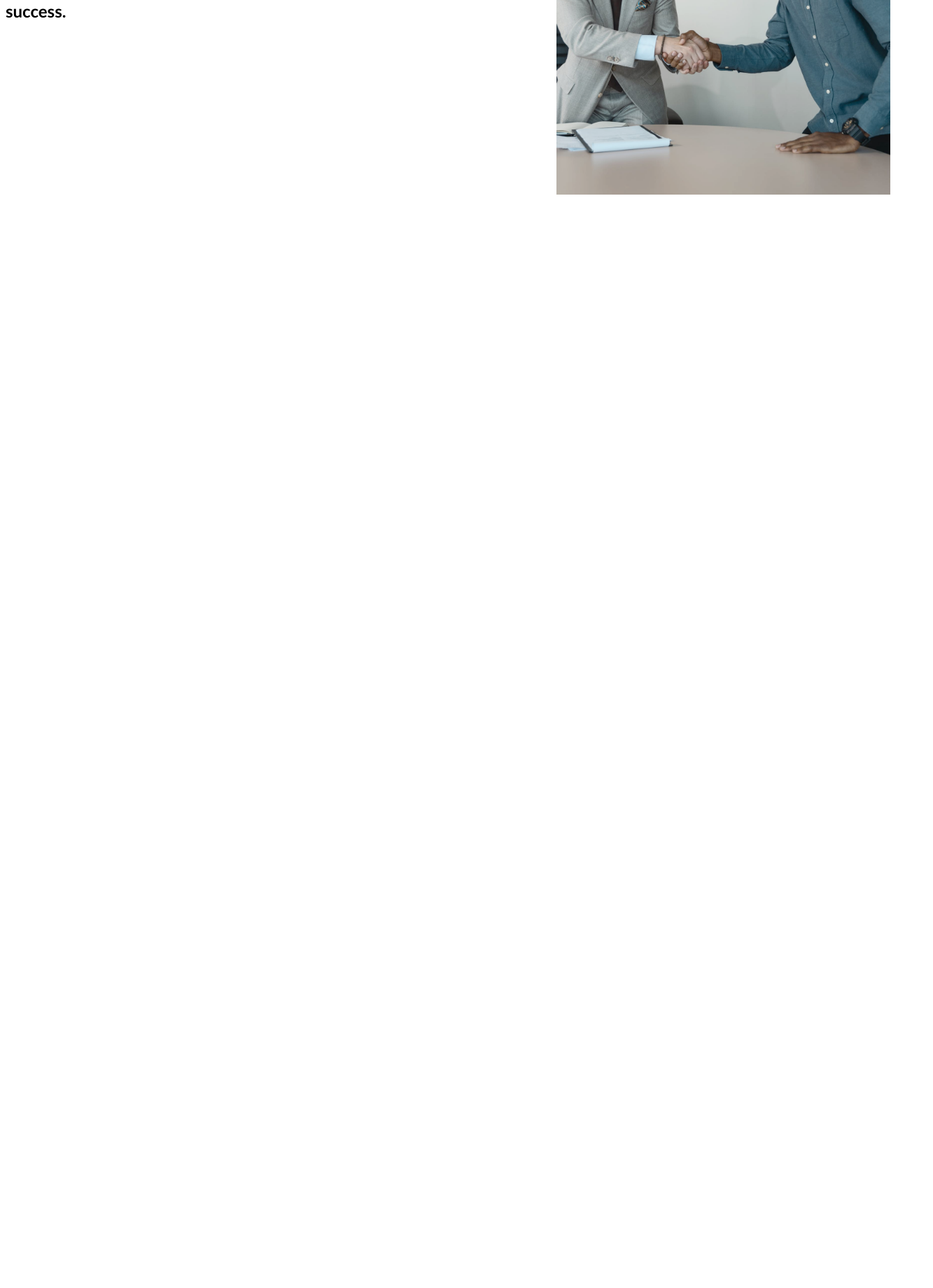
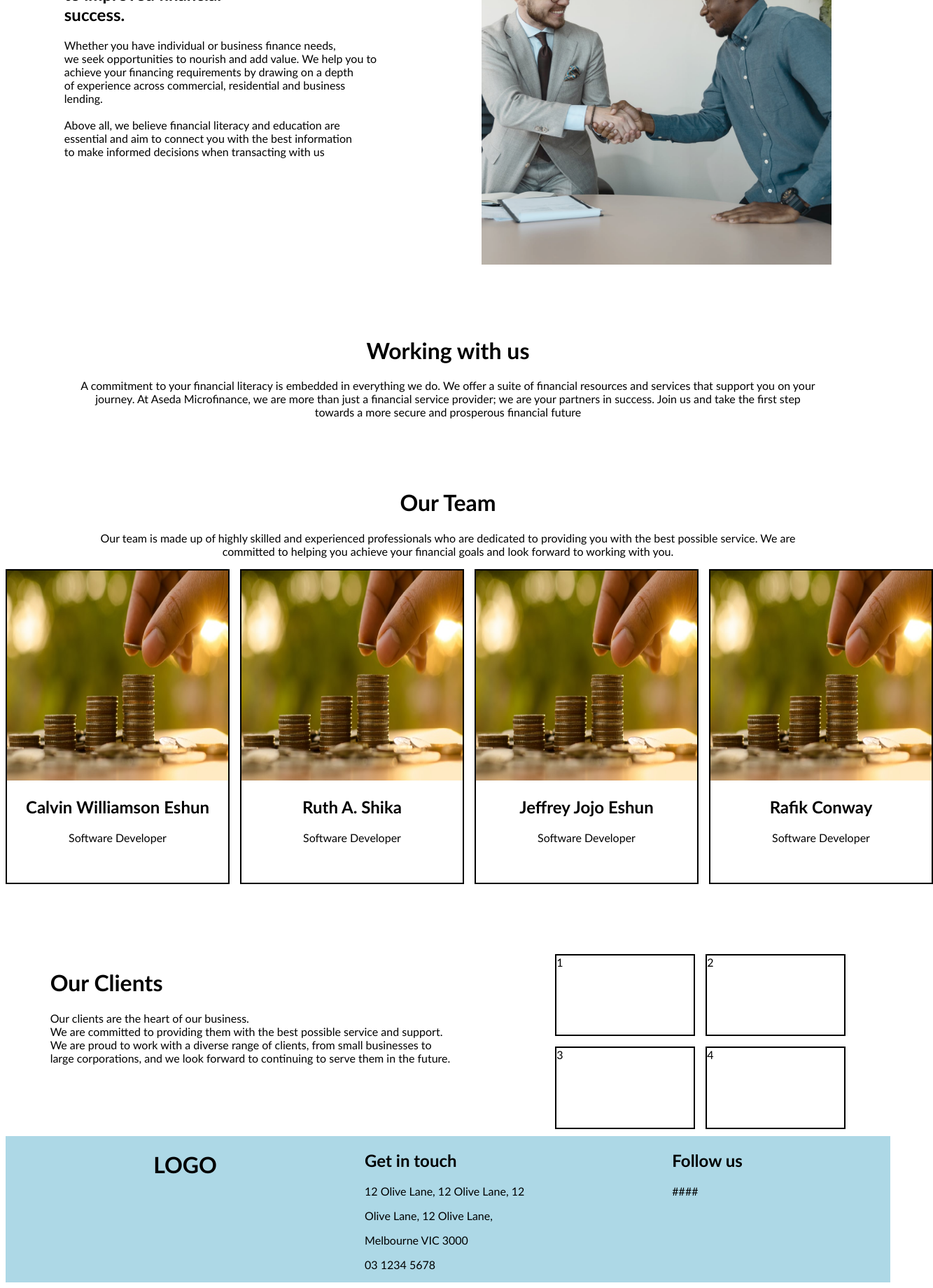
Before and after one commit to Jeffrey-Eshun/aseda_micro, a React (Vite) app: page /about in a window 1280 px wide. Shown: the part 837-2677 px from the top of the page at 70% size, 1333 px wide, since content can reach past the window. Before the commit the page ends 1123 px from the top, so only its background shows below. Built offline with nearby package versions, Linux system fonts and the light colour scheme.

Commit message:
about and contact pages

```diff
--- a/src/App.jsx
+++ b/src/App.jsx
@@ -4,6 +4,7 @@ import Navbar from './Components/Navbar'
 import './navbar.css';
 import './index.css'
 import './about.css'
+import './contact.css'
 
 function App() {
 
--- a/src/Pages/AboutPage.jsx
+++ b/src/Pages/AboutPage.jsx
@@ -1,6 +1,7 @@
 import React from "react";
 import Business from "../img/business.jpg";
 import Coop from "../img/cooporate.png"
+import Diff from "../img/diff.jpg"
 
 function AboutPage() {
   return (
@@ -11,21 +12,99 @@ function AboutPage() {
       </div>
 
       <div className="text">
+
+        <div className="text-2">
         <h2 className="fine">
           Financial literacy is the key <br /> to improved financial <br />
           success.
         </h2>
         <p className="sum">
-          Whether you have individual or business finance needs, we seek
-          opportunities to nourish and add value. We help you to achieve your
-          financing requirements by drawing on a depth of experience across
-          commercial, residential and business lending. Above all, we believe
-          financial literacy and education are essential and aim to connect you
-          with the best information to make informed decisions when transacting
+          Whether you have individual or business finance needs,<br/> we seek
+          opportunities to nourish and add value. We help you to<br/> achieve your
+          financing requirements by drawing on a depth<br/> of experience across
+          commercial, residential and business<br/> lending. <br/><br/>Above all, we believe
+          financial literacy and education are<br/> essential and aim to connect you
+          with the best information<br/> to make informed decisions when transacting
           with us
         </p>
-        <img src={Coop} alt="cooperate" className="cooperate" />
+
+        </div>
+         <div className="cooperate">
+          <img src={Coop} alt="cooperate" />
+        </div>
       </div>
+
+      <div className="work">
+        <h1>Working with us</h1>
+        <p>A commitment to your financial literacy is embedded in everything we do. We offer a suite of financial resources and services that support you on your journey. At Aseda Microfinance, we are more than just a financial service provider; we are your partners in success. Join us and take the first step towards a more secure and prosperous financial future</p>
+      </div>
+
+      <div className="team">
+        <h1>Our Team</h1>
+        <p>Our team is made up of highly skilled and experienced professionals who are dedicated to providing
+          you with the best possible service. We are committed to helping you achieve your financial goals and
+          look forward to working with you.</p>
+      </div>
+
+      <div className="team-2">
+        <div className="squad">
+          <img src={Diff} alt="diff" className="diff" />
+          <figcaption><h2>Calvin Williamson Eshun</h2></figcaption>
+          <p>Software Developer</p>
+        </div>
+        <div className="squad">
+          <img src={Diff} alt="diff" className="diff" />
+          <figcaption><h2>Ruth A. Shika</h2></figcaption>
+          <p>Software Developer</p>
+        </div>
+        <div className="squad">
+          <img src={Diff} alt="diff" className="diff" />
+          <figcaption><h2>Jeffrey Jojo Eshun</h2></figcaption>
+          <p>Software Developer</p>
+        </div>
+        <div className="squad">
+          <img src={Diff} alt="diff" className="diff" />
+          <figcaption><h2>Rafik Conway</h2></figcaption>
+          <p>Software Developer</p>
+        </div>
+      </div>
+
+      <div className="clients">
+          <div className="client-1">
+          <h1>Our Clients</h1>
+          <p>Our clients are the heart of our business.<br/> We are committed to providing them with
+          the best possible service and support.<br/> We are proud to work with a diverse range of clients,
+          from small businesses to<br/> large corporations, and we look forward to continuing to serve them
+          in the future.</p>
+          </div>
+          <div className="client-2">
+            <div className="cli">1</div>
+            <div className="cli">2</div>
+            <div className="cli">3</div>
+            <div className="cli">4</div>
+          </div>
+      </div>
+
+      <footer>
+        <div className="footer-1">
+          <div className="foot-1">
+            <h1>LOGO</h1>
+          </div>
+          <div className="foot-2">
+            <h2>Get in touch</h2>
+            <p>12 Olive Lane, 12 Olive Lane, 12</p>
+            <p>Olive Lane, 12 Olive Lane,</p>
+            <p>Melbourne VIC 3000</p>
+            <p>03 1234 5678</p>
+          </div>
+          <div className="foot-3">
+            <h2>Follow us</h2>
+            <div className="socials">
+              ####
+            </div>
+          </div>
+        </div>
+      </footer>
     </div>
   );
 }
--- a/src/Pages/Contact.jsx
+++ b/src/Pages/Contact.jsx
@@ -1,9 +1,37 @@
 import React from 'react'
+import Call from "../img/telephone.jpg"
+import Build from "../img/chicago.jpg"
 
 function Contact() {
   return (
-    <div>
-      <h1>Contact</h1>
+    <div className='contact'>
+      <div className="con-img">
+        <img src={Call} alt="telephone" className='telephone'/>
+      </div>
+      <h1 className='con-head'>Contact Us</h1>
+
+      <div className="business-con">
+        <h1>BUSINESS TO BUSINESS</h1>
+        <p>We are specialists in both economics and information technologies and we apply our full range of talent to creating the perfect solution for each client’s needs</p>
+      </div>
+
+      <div className="build-img">
+        <div className="build-1">
+          <h5>contact us</h5>
+          <h1>Get in touch with us</h1>
+          <p>If you’d like to know more about how we can help you plan,<br/> schedule, and manage your time more effectively on every<br/> development project, simply fill out the form to get in touch<br/> with one of our experts.</p>
+        </div>
+        <div className="build-2">
+          <form action="###">
+            <input type="text" placeholder="Name" className='name'/>
+            <input type="email" placeholder="Enter Email" className='name' required/>
+            <input type="text" placeholder="www." className='name'/>
+            <input typeof="number" placeholder="Phone Number" className='name'/>
+            <input type="text" placeholder="Message" className='name'/>
+            <button type="submit" className='btn'>Send</button>
+          </form>
+        </div>
+      </div>
     </div>
   )
 }
--- a/src/about.css
+++ b/src/about.css
@@ -18,13 +18,73 @@
 
 .text {
     display: flex;
+    justify-content: center;
+    margin-top: 100px;
 }
 
-.text .fine .sum {
-    color: black;
+.text-2 {
+    margin-right: 150px;
+    margin-top: 50px;
 }
 
-.text .cooperate {
+.text .cooperate img {
     width: 500px;
     height: 500px;
 }
+
+.work {
+    text-align: center;
+    margin-top: 100px;
+    margin-left: 100px;
+    margin-right: 100px;
+}
+
+.team {
+    text-align: center;
+    margin-top: 100px;
+    margin-left: 100px;
+    margin-right: 100px;
+}
+
+.team-2 {
+    display: grid;
+    grid-template-columns: 320px 320px 320px 320px;
+    gap: 15px;
+    height: 450px;
+}
+
+.squad {
+    border: 2px solid black;
+    text-align: center;
+}
+
+.squad .diff {
+    width: 100%;
+    height: 300px;
+}
+
+.clients {
+    display: flex;
+    justify-content: center;
+    margin-top: 100px;
+}
+
+.client-2 {
+    display: grid;
+    grid-template-columns: 200px 200px;
+    grid-template-rows: 1fr 1fr;
+    gap: 15px;
+    margin-left: 150px;
+    height: 250px;
+}
+
+.cli {
+    border: 2px solid black;
+}
+
+.footer-1 {
+    margin-top: 10px;
+    background-color: lightblue;
+    display: flex;
+    justify-content: space-evenly;
+}
--- /dev/null
+++ b/src/contact.css
@@ -0,0 +1,54 @@
+.contact {
+    width: 100%;
+    height: auto;
+}
+
+.con-img .telephone {
+    width: 100%;
+    height: 60vh;
+    z-index: 1;
+}
+
+.con-head {
+    position: absolute;
+    left: 610px;
+    top: 220px;
+    color: white;
+}
+
+.business-con {
+    text-align: center;
+}
+
+.build-img {
+    display: flex;
+    justify-content: center;
+}
+
+.build-1 {
+    margin-right: 200px;
+}
+
+.build-2 {
+    width: 400px;
+    height: auto;
+    background-color: yellow;
+    border-radius: 5px;
+}
+
+.build-2 .name {
+    display: block;
+    margin-top: 20px;
+    width: 250px;
+    height: 50px;
+    border-radius: 5px;
+    margin-left: 70px;
+
+}
+
+.build-2 .btn {
+    margin-left: 70px;
+    width: 150px;
+    height: 30px;
+    margin-top: 20px;
+}
```
Also changed, not shown: src/img/chicago.jpg (added), src/img/telephone.jpg (added).
